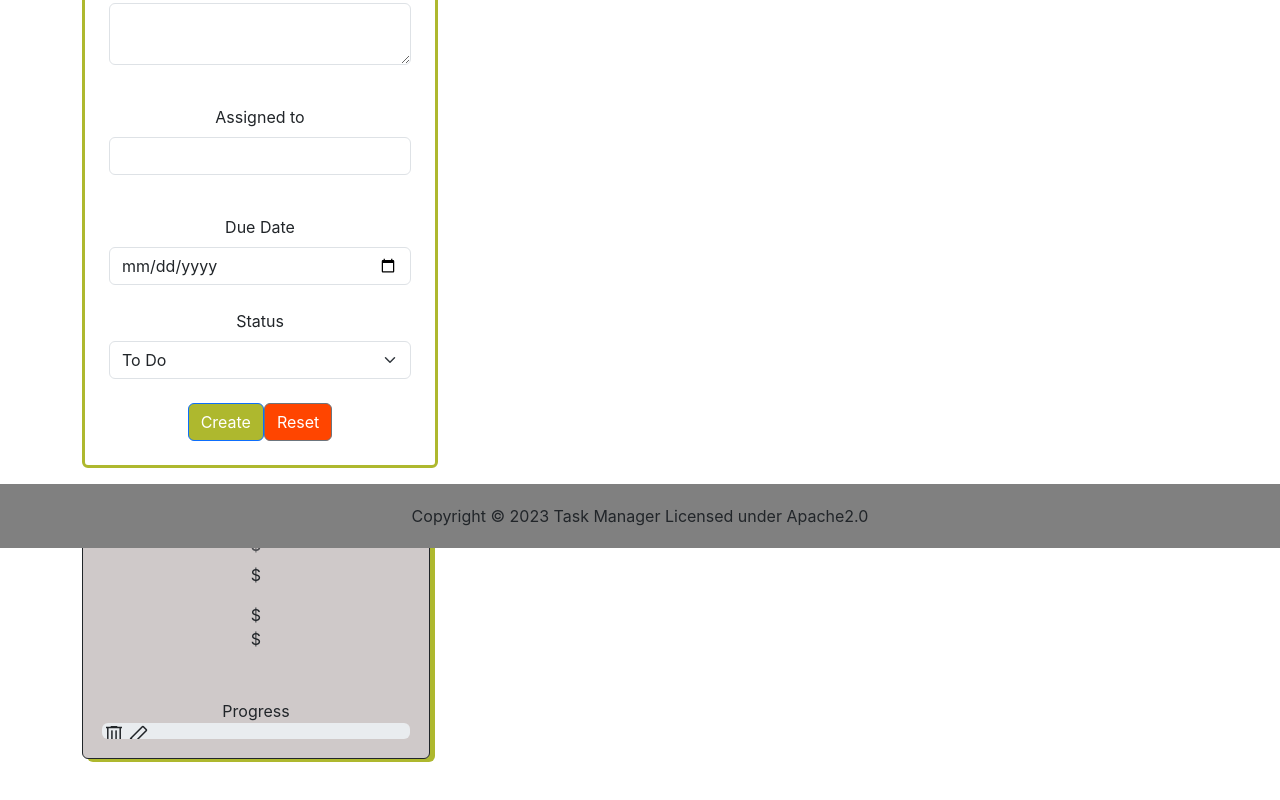
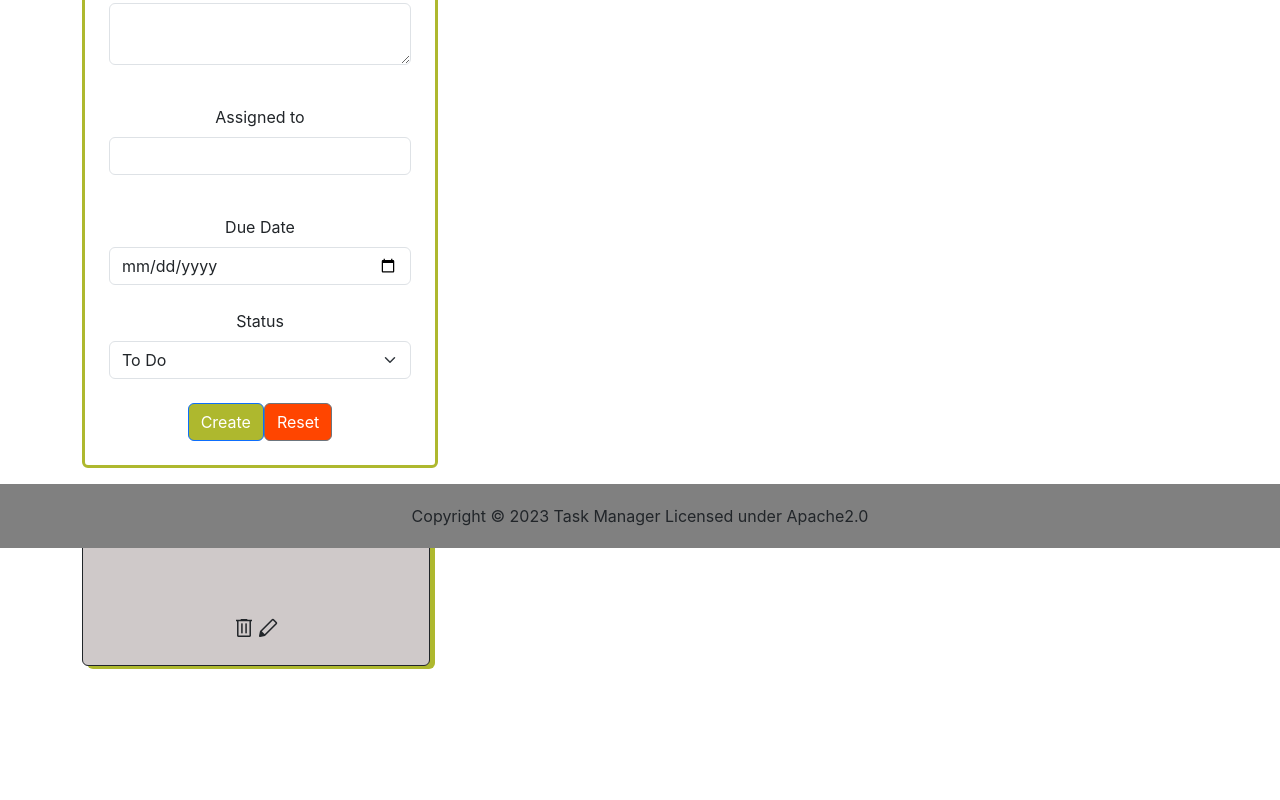
Before and after one commit to parisa-naeim/Task-Manager-React, a React (Create React App) app: page / in a window 1280 px wide. Shown: the part 252-1052 px from the top of the page. Built offline with nearby package versions, Linux system fonts and the light colour scheme.

Commit message:
fix task component props

```diff
--- a/src/components/Task.js
+++ b/src/components/Task.js
@@ -11,29 +11,14 @@ function Task(props) {
           </span>
         </div>
         <div class="card-body">
-          <h5 class="card-title">${props.name}</h5>
+          <h5 class="card-title">{props.name}</h5>
           <h6 class="card-subtitle mb-2 text-body-secondary">
-            ${props.status && props.status.toUpperCase()}
+            {props.status && props.status.toUpperCase()}
           </h6>
-          <p class="card-text"> ${props.description}</p>
-          <label>${props.assignedTo}</label>
+          <p class="card-text"> {props.description}</p>
+          <label>{props.assignedTo}</label>
           <br />
-          <label>${props.dueDate}</label>
-          <div>
-            <br />
-            <br />
-            <span>Progress</span>
-            <div
-              class="progress"
-              role="progressbar"
-              aria-label="Default striped example"
-              aria-valuenow="10"
-              aria-valuemin="0"
-              aria-valuemax="100"
-            >
-              {/* <div class="progress-bar progress-bar-striped" style="width: ${props.status === "in-progress" ? 25 : 0 || props.status === "review" ? 75 : 0 || props.status === "done" ? 100 : 0}%">
-              ${props.status === "in-progress" ? 25 : 0 || props.status === "review" ? 75 : 0 || props.status === "done" ? 100 : 0}%</div>
-          </div> */}
+          <label>{props.dueDate}</label>
           <br />
           <br />
           <span class="material-symbols-outlined delete-btn" id={props.id}>
@@ -45,8 +30,7 @@ function Task(props) {
           {/* <span style="display:${(props.status === "done") ? "none" : "inilne-block"}" class="material-symbols-outlined mark-as-done" title="Mark as done" id="${props.id}">done</span> */}
         </div>
       </div>
-        </div>
-      </div>
+
       <div
         class="col-md-6 col-lg-4 col-12"
         id={props.id + "-editable"}
```
Lines whose indentation alone changed are shown as unchanged.
